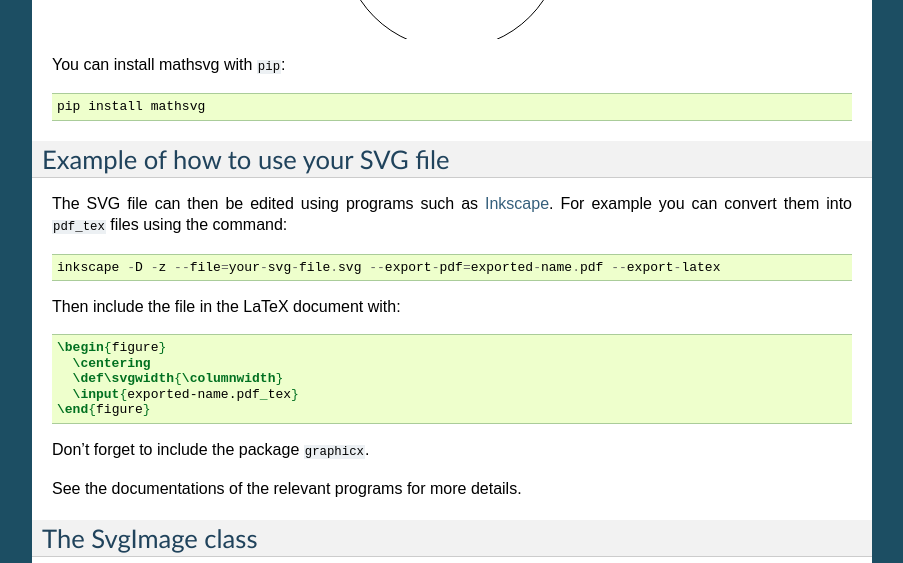
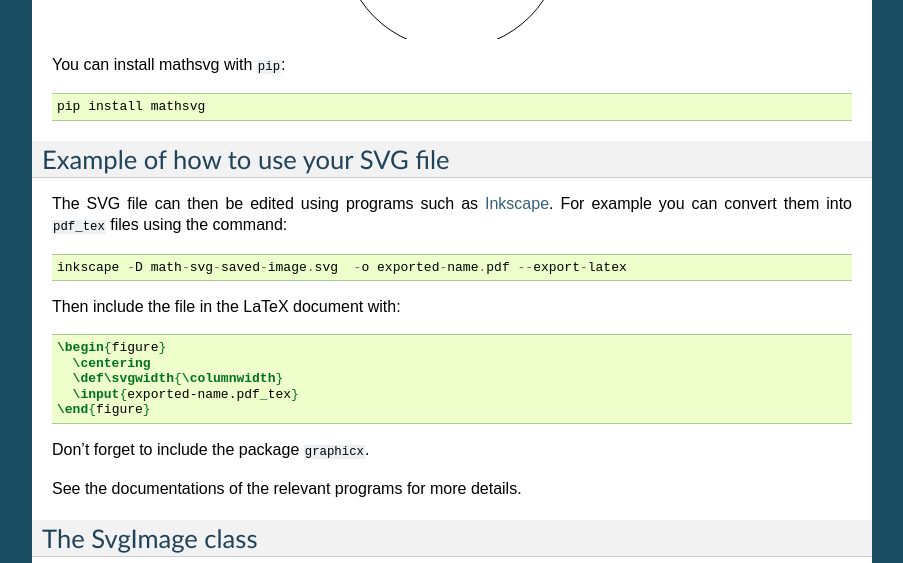
Before and after one commit to alexn11/mathsvg, a Sphinx documentation site: the page built from doc/source/index.rst, in a window 1280 px wide and 900 px high, scrolled down 493 px, cut to the strip 0-563 px from the top of the window. Shown: the whole strip, without its empty margins (198-1101 px from the left). Built offline with Sphinx 7.4.7, drawn with Linux system fonts in a browser that asks for light colours.

Commit message:
updated inkscape command

```diff
--- a/doc/source/index.rst
+++ b/doc/source/index.rst
@@ -43,7 +43,7 @@ Example of how to use your SVG file
 
 The SVG file can then be edited using programs such as `Inkscape <https://inkscape.org/>`_. For example you can convert them into ``pdf_tex`` files using the command::
 
-  inkscape -D -z --file=your-svg-file.svg --export-pdf=exported-name.pdf --export-latex
+  inkscape -D math-svg-saved-image.svg  -o exported-name.pdf --export-latex
 
 Then include the file in the LaTeX document with:
 
```
